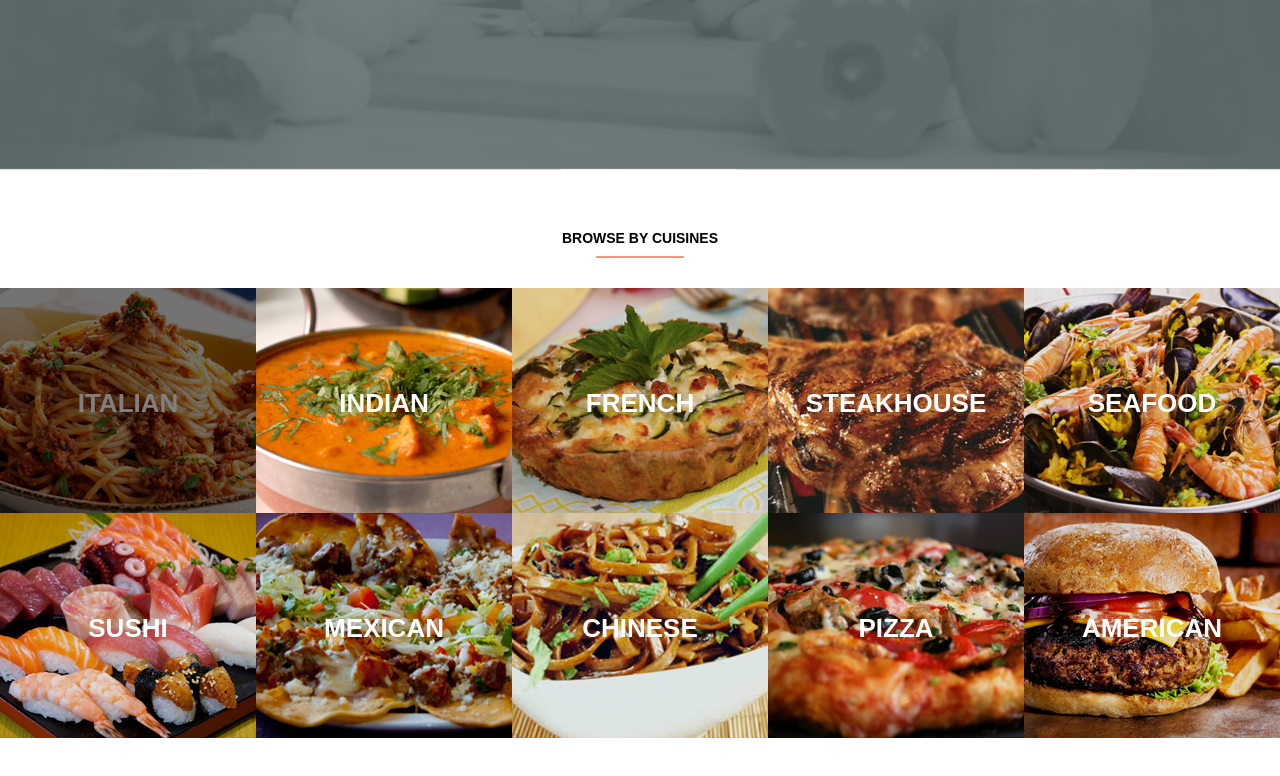
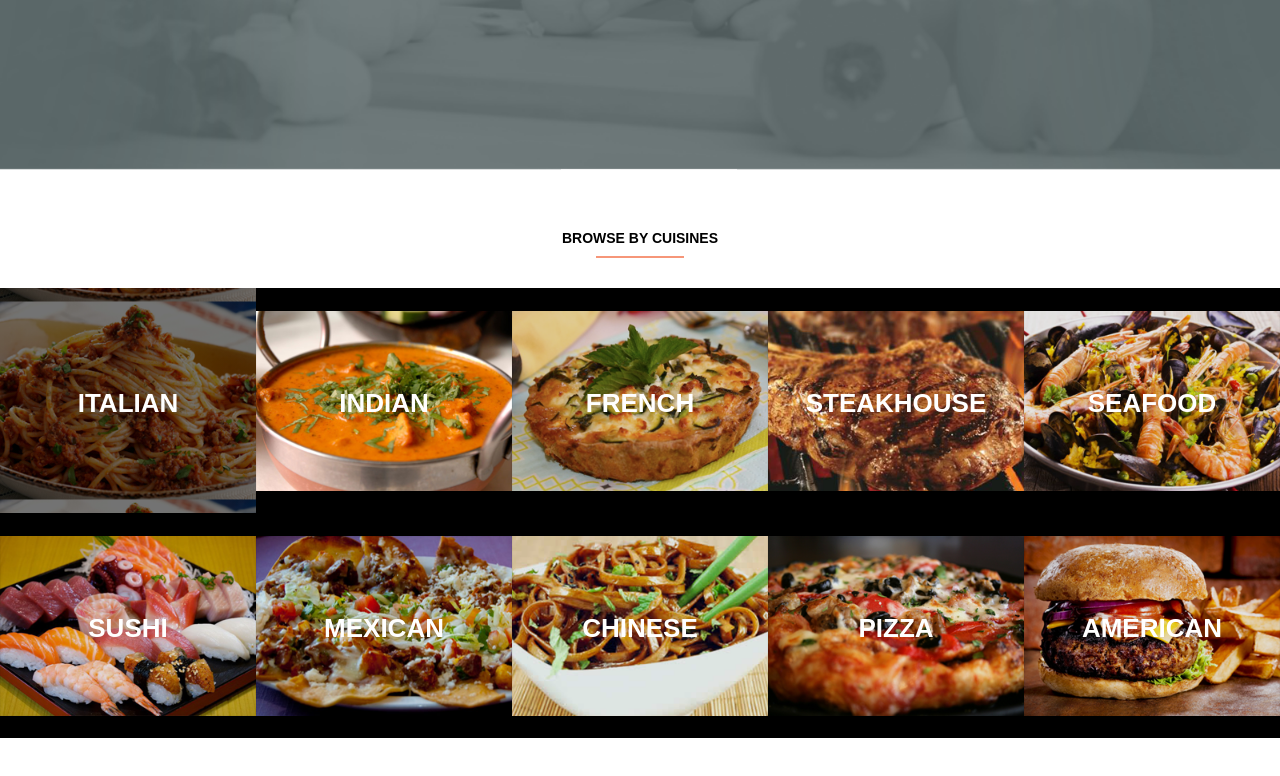
Before and after one commit to Janitor93/Fody, a plain HTML site: page index.html in a window 1280 px wide. In both pictures the pointer is over the element "ITALIAN". Shown: the part 1763-2539 px from the top of the page. Drawn offline with Linux system fonts and the light colour scheme.

Commit message:
transition

```diff
--- a/stylesheet.css
+++ b/stylesheet.css
@@ -149,55 +149,137 @@ hr {
   height: 125px;
   width: 20%;
   float: left;
+  cursor: pointer;
+  transition: all 0.5s ease-in;
+  -moz-transition: all 0.5s ease-in;
+  -webkit-transition: all 0.5s ease-in;
+  -o-transition: all 0.5s ease-in;
 }
 .italian {
   background: url("img/italian.png") no-repeat center center;
-  background-size: cover;
+  background-size: 100%;
+}
+.italian:hover {
+  background:
+    linear-gradient(
+      rgba(0, 0, 0, 0.5),
+      rgba(0, 0, 0, 0.5)
+    ),
+    url("img/italian.png");
 }
 .indian {
   background: url("img/indian.png") no-repeat center center;
-  background-size: cover;
+  background-size: 100%;
+}
+.indian:hover {
+  background:
+    linear-gradient(
+      rgba(0, 0, 0, 0.5),
+      rgba(0, 0, 0, 0.5)
+    ),
+    url("img/indian.png");
 }
 .french {
   background: url("img/french.png") no-repeat center center;
-  background-size: cover;
+  background-size: 100%;
+}
+.french:hover {
+  background:
+    linear-gradient(
+      rgba(0, 0, 0, 0.5),
+      rgba(0, 0, 0, 0.5)
+    ),
+    url("img/french.png");
 }
 .steakhouse {
   background: url("img/steakhouse.png") no-repeat center center;
-  background-size: cover;
+  background-size: 100%;
+}
+.steakhouse:hover {
+  background:
+    linear-gradient(
+      rgba(0, 0, 0, 0.5),
+      rgba(0, 0, 0, 0.5)
+    ),
+    url("img/steakhouse.png");
 }
 .seafood {
   background: url("img/seafood.png") no-repeat center center;
-  background-size: cover;
+  background-size: 100%;
+}
+.seafood:hover {
+  background:
+    linear-gradient(
+      rgba(0, 0, 0, 0.5),
+      rgba(0, 0, 0, 0.5)
+    ),
+    url("img/seafood.png");
 }
 .sushi {
   background: url("img/sushi.png") no-repeat center center;
-  background-size: cover;
+  background-size: 100%;
+}
+.sushi:hover {
+  background:
+    linear-gradient(
+      rgba(0, 0, 0, 0.5),
+      rgba(0, 0, 0, 0.5)
+    ),
+    url("img/sushi.png");
 }
 .mexican {
   background: url("img/mexican.png") no-repeat center center;
-  background-size: cover;
+  background-size: 100%;
+}
+.mexican:hover {
+  background:
+    linear-gradient(
+      rgba(0, 0, 0, 0.5),
+      rgba(0, 0, 0, 0.5)
+    ),
+    url("img/mexican.png");
 }
 .chinese {
   background: url("img/chinese.png") no-repeat center center;
-  background-size: cover;
+  background-size: 100%;
+}
+.chinese:hover {
+  background:
+    linear-gradient(
+      rgba(0, 0, 0, 0.5),
+      rgba(0, 0, 0, 0.5)
+    ),
+    url("img/chinese.png");
 }
 .pizza {
   background: url("img/pizza.png") no-repeat center center;
-  background-size: cover;
+  background-size: 100%;
+}
+.pizza:hover {
+  background:
+    linear-gradient(
+      rgba(0, 0, 0, 0.5),
+      rgba(0, 0, 0, 0.5)
+    ),
+    url("img/pizza.png");
 }
 .american {
   background: url("img/american.png") no-repeat center center;
-  background-size: cover;
+  background-size: 100%;
+}
+.american:hover {
+  background:
+    linear-gradient(
+      rgba(0, 0, 0, 0.5),
+      rgba(0, 0, 0, 0.5)
+    ),
+    url("img/american.png");
 }
 .meal:hover {
-  /*background-color: #000;*/
-  /*background-color: rgba(0, 0, 0, .5);*/
-  transition: opacity 1s;
-  opacity: 0.5;
+  background-position: center;
+  background-size: 110%;
 }
 .meal h3 {
-  /*margin-top: 100px;*/
   font: bold 26px Arial, sans-serif;
   text-transform: uppercase;
   color: #FFF;
@@ -221,10 +303,6 @@ hr {
   font: 12px Arial, sans-serif;
   color: #575757;
 }
-/*#cuisines:after {
-  content: " ";
-  margin-bottom: 30px;
-}*/
 #footer {
   background-color: #f7f7f7;
   border-top: 1px solid #8b8b8b;
```
